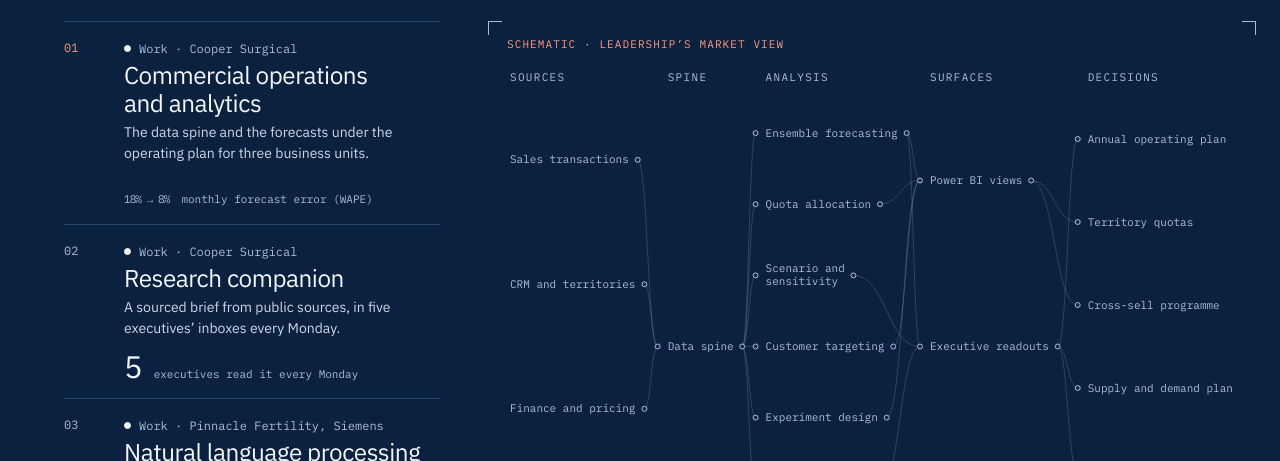
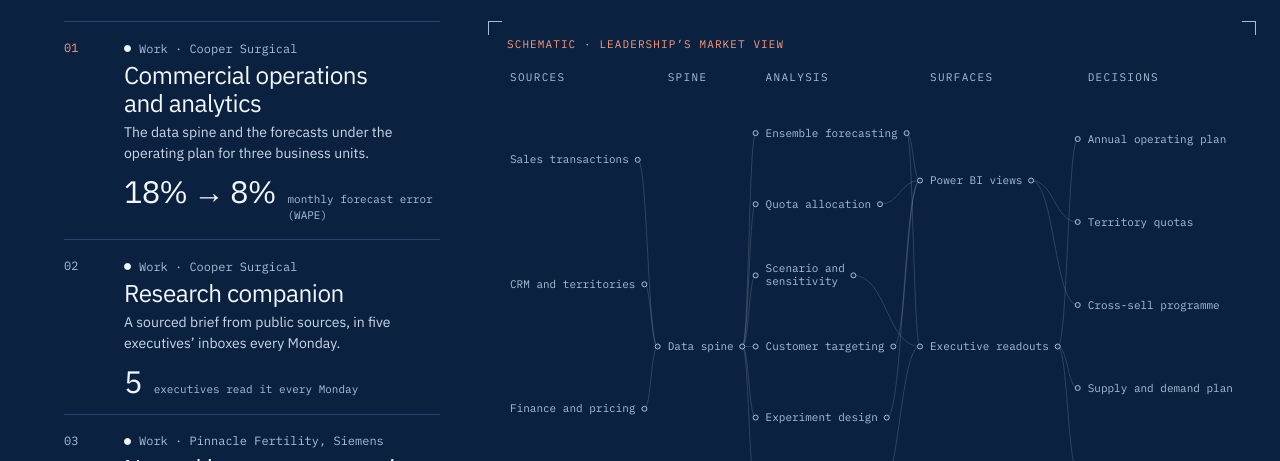
Before and after one commit to Sarvesh-Vishnu/Sarvesh-Vishnu.github.io, a plain HTML site: page index.html in a window 1280 px wide. Shown: the part 639-1100 px from the top of the page. Drawn offline with Linux system fonts and the light colour scheme.

Commit message:
Keep the Cooper result at full size: the label style no longer reaches inside the number

```diff
--- a/styles.css
+++ b/styles.css
@@ -604,7 +604,7 @@ body {
   white-space: nowrap;
   color: var(--ink);
 }
-.sheet-result span { font-family: var(--font-mono); font-size: var(--text-2xs); line-height: 1.4; color: var(--ink-muted); }
+.sheet-result > span { font-family: var(--font-mono); font-size: var(--text-2xs); line-height: 1.4; color: var(--ink-muted); }
 .sheet-link:hover .sheet-name, .sheet-link:focus-visible .sheet-name { color: var(--mark); }
 .sheet-link:focus-visible { outline: 2px solid var(--mark); outline-offset: 4px; }
 .sheet.is-active .sheet-no { color: var(--accent-deep); }
```
